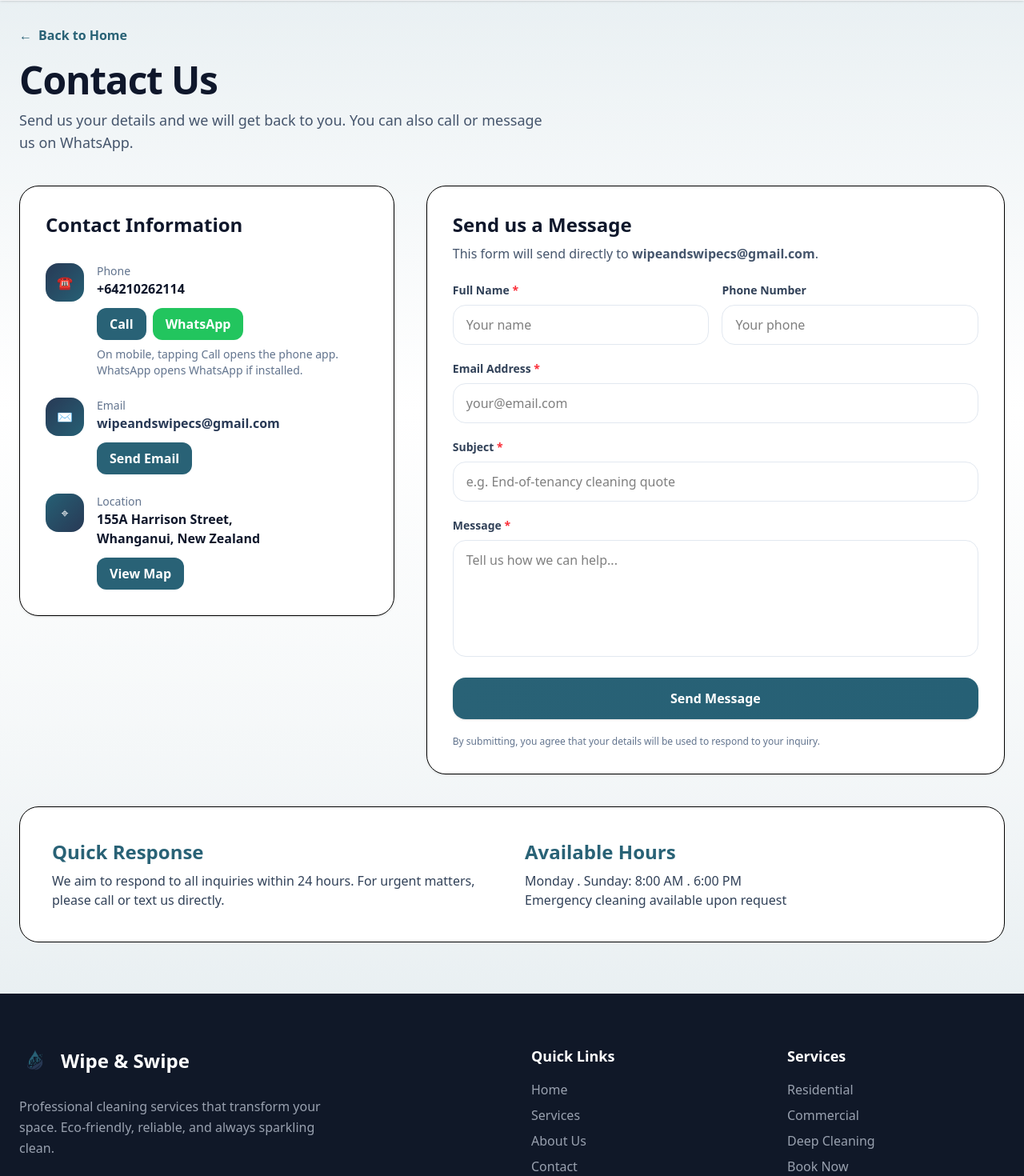
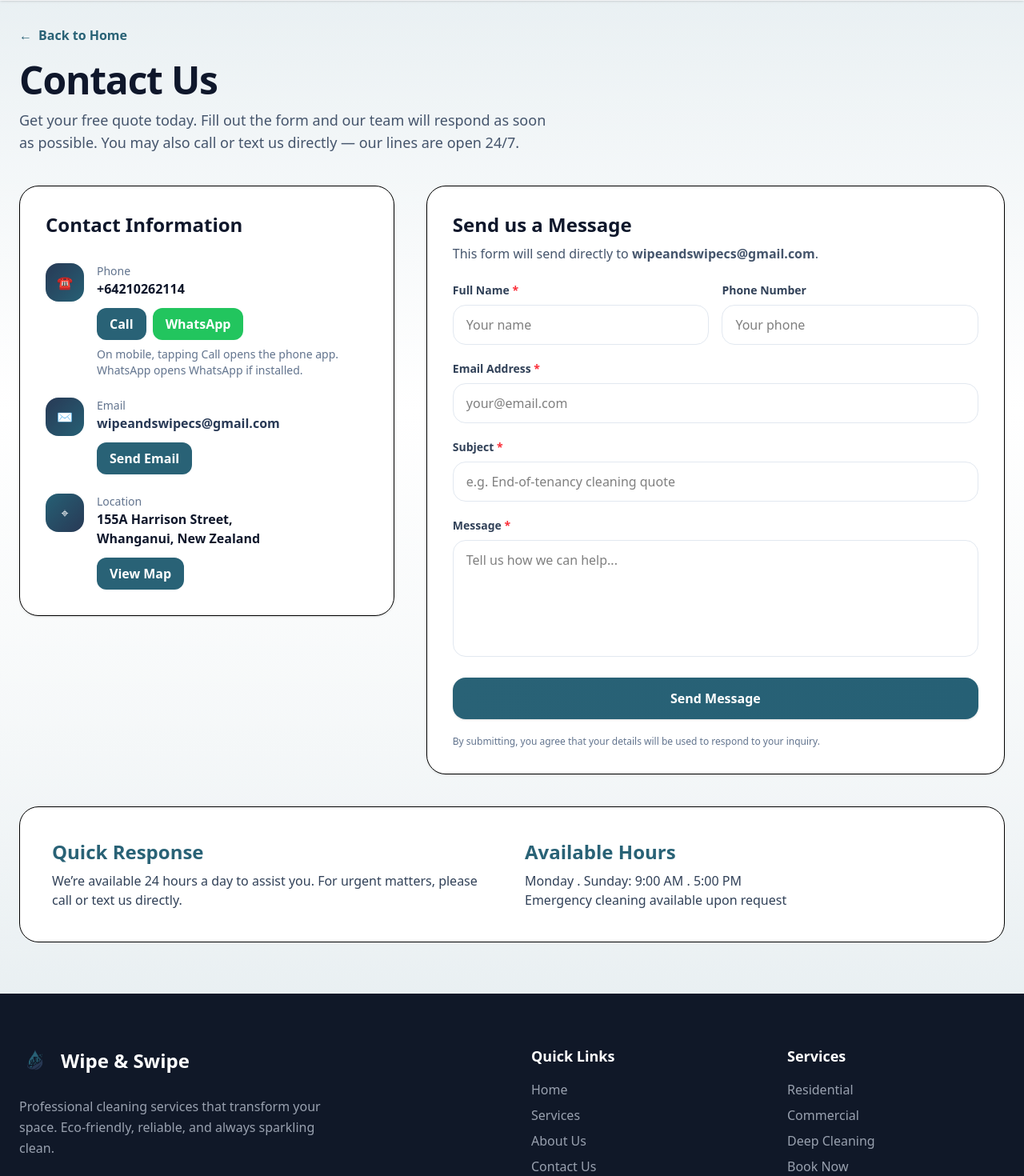
Before and after one commit to sheyneee/wipe-and-swipe, a Next.js app: page /contact in a window 1280 px wide. Shown: the part 80-1550 px from the top of the page at 80% size. Built offline with nearby package versions, Linux system fonts and the light colour scheme; a web font is replaced by a local one.

Commit message:
fix the p text details for contact

```diff
--- a/app/contact/page.tsx
+++ b/app/contact/page.tsx
@@ -32,7 +32,7 @@ export default function ContactPage() {
             Contact Us
           </h1>
           <p className="mt-3 text-lg text-slate-600 max-w-2xl">
-            Send us your details and we will get back to you. You can also call or message us on WhatsApp.
+            Get your free quote today. Fill out the form and our team will respond as soon as possible. You may also call or text us directly — our lines are open 24/7.
           </p>
         </div>
 
@@ -53,10 +53,9 @@ export default function ContactPage() {
               <h2 className="text-2xl font-bold" style={{ color: BRAND.primary }}>
                 Quick Response
               </h2>
-              <p className="mt-2 text-slate-700">
-                We aim to respond to all inquiries within 24 hours. For urgent matters, please call or text us
-                directly.
-              </p>
+            <p className="mt-2 text-slate-700">
+              We’re available 24 hours a day to assist you. For urgent matters, please call or text us directly.
+            </p>
             </div>
 
             <div>
@@ -64,7 +63,7 @@ export default function ContactPage() {
                 Available Hours
               </h2>
               <p className="mt-2 text-slate-700">
-                Monday . Sunday: 8:00 AM . 6:00 PM
+                Monday . Sunday: 9:00 AM . 5:00 PM
                 <br />
                 Emergency cleaning available upon request
               </p>
--- a/components/home/HomeContactSection.tsx
+++ b/components/home/HomeContactSection.tsx
@@ -101,9 +101,9 @@ export default function HomeContactSection() {
               Ready for a Sparkling Clean Space?
             </h2>
 
-            <p className="text-gray-600 text-lg mb-8">
-              Get your free quote today. Fill out the form and we will get back to you within 24 hours.
-            </p>
+          <p className="text-gray-600 text-lg mb-8">
+            Get your free quote today. Fill out the form and our team will respond as soon as possible. You may also call or text us directly — our lines are open 24/7.
+          </p>
 
             <div className="space-y-6">
               <div className="flex items-center gap-4">
@@ -256,7 +256,7 @@ export default function HomeContactSection() {
                 </div>
                 <h3 className="text-2xl font-bold text-gray-800 mb-2">Thank You!</h3>
                 <p className="text-gray-600">
-                  We have received your request and will get back to you within 24 hours.
+                  We have received your request. Our team will contact you as soon as possible.
                 </p>
               </div>
             )}
--- a/components/layout/Footer.tsx
+++ b/components/layout/Footer.tsx
@@ -28,8 +28,8 @@ export default function Footer() {
             <ul className="space-y-2 text-gray-400">
               <li><Link href="/" className="hover:text-teal-400 transition-colors">Home</Link></li>
               <li><Link href="/#services" className="hover:text-teal-400 transition-colors">Services</Link></li>
-              <li><Link href="/about" className="hover:text-teal-400 transition-colors">About Us</Link></li>
-              <li><Link href="/#contact" className="hover:text-teal-400 transition-colors">Contact</Link></li>
+              <li><Link href="/about-us" className="hover:text-teal-400 transition-colors">About Us</Link></li>
+              <li><Link href="/contact" className="hover:text-teal-400 transition-colors">Contact Us</Link></li>
             </ul>
           </div>
 
```
